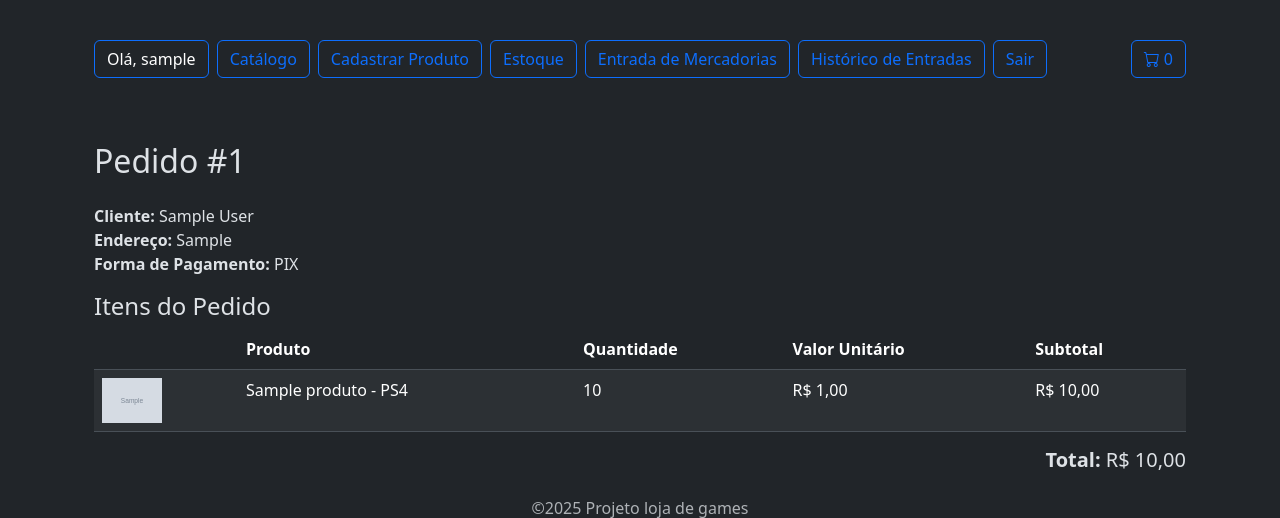
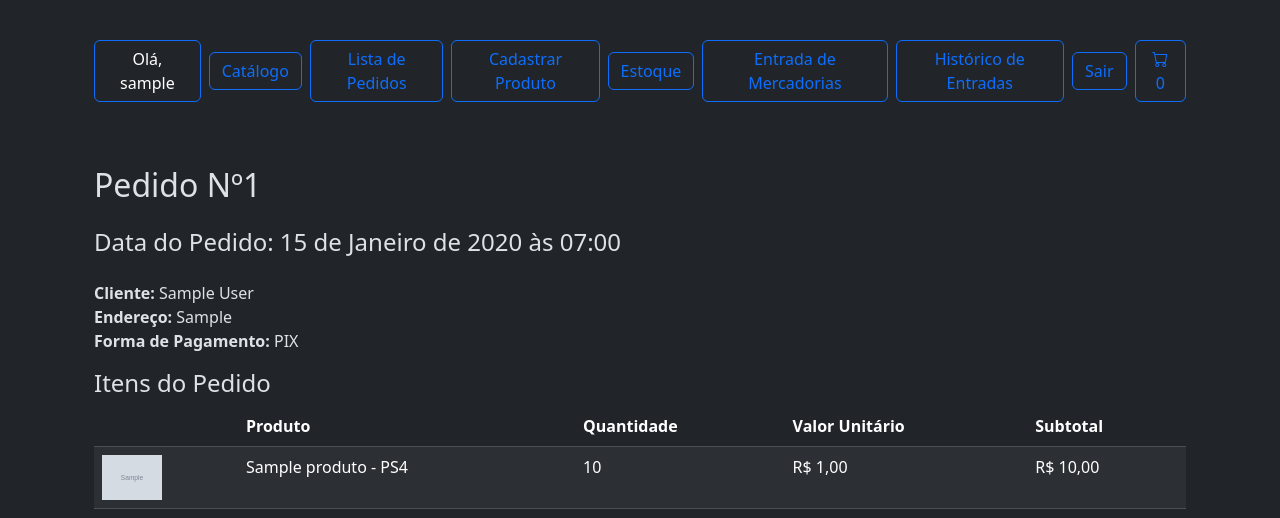
Before and after one commit to MichelWars/Projeto_loja, a Django app: page /pedidos/ver_pedido/1/ in a window 1280 px wide. Shown: the top 518 px of the page. Run offline with Django 4.2, Linux system fonts and the light colour scheme; a user stored in the database is signed in; tables that the repository leaves empty hold one stand-in row (values such as "Sample post"); grey boxes marked "Sample" are stand-in pictures.

Commit message:
listagem de pedidos

```diff
--- a/app/templates/components/_navbar.html
+++ b/app/templates/components/_navbar.html
@@ -30,6 +30,9 @@
           <a class="btn btn-outline-primary w-100 w-lg-auto text-center" href="{% url 'catalogo' %}">Catálogo</a>
         </li>
         <li class="nav-item me-lg-2">
+          <a class="btn btn-outline-primary w-100 w-lg-auto text-center" href="{% url 'listar_pedidos' %}">Lista de Pedidos</a>
+        </li>
+        <li class="nav-item me-lg-2">
           <a class="btn btn-outline-primary w-100 w-lg-auto text-center" href="{% url 'cad_prod' %}">Cadastrar Produto</a>
         </li>
         <li class="nav-item me-lg-2">
@@ -44,6 +47,9 @@
         {% elif user.is_authenticated %}
         <li class="nav-item me-lg-2">
           <a class="btn btn-outline-primary w-100 w-lg-auto text-center" href="{% url 'catalogo' %}">Catálogo</a>
+        </li>
+        <li class="nav-item me-lg-2">
+          <a class="btn btn-outline-primary w-100 w-lg-auto text-center" href="{% url 'listar_pedidos' %}">Meus Pedidos</a>
         </li>
         {% else %}
         <li class="nav-item me-lg-2">
--- a/pedidos/templates/ver_pedido.html
+++ b/pedidos/templates/ver_pedido.html
@@ -1,9 +1,10 @@
 {% extends 'base.html' %}
 {% load static %}
-{% block title %}Pedido #{{ object.id }}{% endblock %}
+{% block title %}Pedido Nº{{ object.id }}{% endblock %}
 {% block content %}
 <div class="container mt-4">
-    <h2 class="mb-4">Pedido #{{ object.id }}</h2>
+    <h2 class="mb-4">Pedido Nº{{ object.id }}</h2>
+    <h4 class="mb-4">Data do Pedido: {{ pedido.criado_em }}</h2>
 
     <div class="mb-3">
         <strong>Cliente:</strong> {{ object.usuario.get_full_name|default:object.usuario.username }}<br>
--- a/pedidos/urls.py
+++ b/pedidos/urls.py
@@ -5,6 +5,7 @@ urlpatterns = [
 
         path('finalizar_pedido/', views.finalizar_pedido, name='finalizar_pedido'),
         path('ver_pedido/<int:pk>/', views.VerPedidoView.as_view(), name='ver_pedido'),
+        path('listar_pedidos/', views.ListarPedidosView.as_view(), name='listar_pedidos')
 
 
 ]
--- a/pedidos/views.py
+++ b/pedidos/views.py
@@ -4,11 +4,9 @@ from produtos.models import Produto
 from .models import Pedido, ItemPedido
 from .forms import PedidoForm
 from carrinho.carrinho import Carrinho
-from django.views.generic import DetailView
+from django.views.generic import DetailView, ListView
 from django.contrib.auth.mixins import LoginRequiredMixin
 from django.http import Http404
-
-
 
 
 @login_required
@@ -60,10 +58,11 @@ def finalizar_pedido(request):
         'parcelas': range(1, 13)
     })
 
+# view para consultar pedido individual
 class VerPedidoView(LoginRequiredMixin, DetailView):
     model = Pedido
     template_name = 'ver_pedido.html'
-
+    # controle de permissões cada usuario ve somente seus pedidos, adm ve todos
     def get_object(self, queryset=None):
         pedido = super().get_object(queryset)
         user = self.request.user
@@ -86,3 +85,9 @@ class VerPedidoView(LoginRequiredMixin, DetailView):
         context['total'] = total
         context['valor_parcela'] = valor_parcela
         return context
+
+class ListarPedidosView(ListView):
+    model = Pedido
+    template_name = 'listar_pedidos.html'
+    context_object_name = 'pedidos'
+    paginate_by = 5
```
Also changed, not shown: pedidos/templates/listar_pedidos.html (added, +55 -0 lines).
